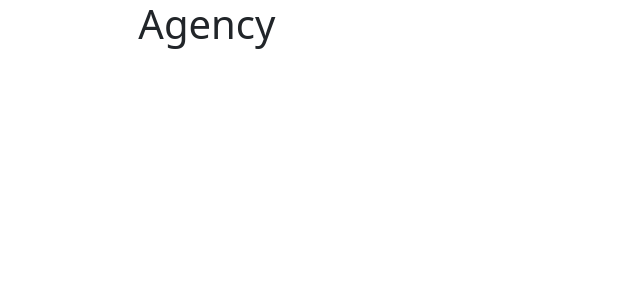
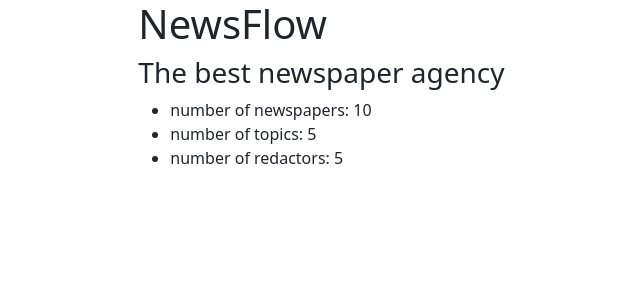
Before and after one commit to DanuloM/NewsFlow, a Django app: page / in a window 1280 px wide. Shown: the top 300 px of the page, without its empty margins (87-727 px from the left). Run offline with Django 4.2, Linux system fonts and the light colour scheme; data comes from the database, SQL or seed files in the repository.

Commit message:
add content to index page

```diff
--- a/agency/views.py
+++ b/agency/views.py
@@ -1,5 +1,15 @@
 from django.shortcuts import render
+
+from agency.models import Newspaper, Topic, Redactor
 
 
 def index(request):
-    return render(request, "agency/index.html")
+    num_of_newspapers = Newspaper.objects.count()
+    num_of_topics = Topic.objects.count()
+    num_of_redactors = Redactor.objects.count()
+    context = {
+        "num_of_newspapers": num_of_newspapers,
+        "num_of_topics": num_of_topics,
+        "num_of_redactors": num_of_redactors,
+    }
+    return render(request, "agency/index.html", context)
--- a/templates/agency/index.html
+++ b/templates/agency/index.html
@@ -1,5 +1,11 @@
 {% extends "base.html" %}
 
 {% block content %}
-  <h1>Agency</h1>
+  <h1>NewsFlow</h1>
+  <h3>The best newspaper agency</h3>
+  <ul>
+    <li>number of newspapers: {{ num_of_newspapers }}</li>
+    <li>number of topics: {{ num_of_topics }}</li>
+    <li>number of redactors: {{ num_of_redactors }}</li>
+  </ul>
 {% endblock %}
```
